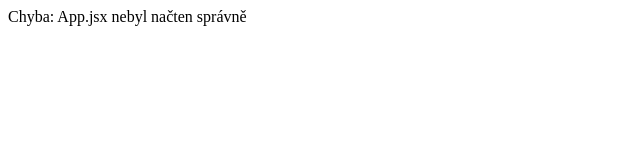
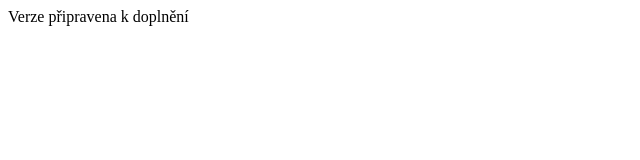
Before and after one commit to Dejwason/fixed, a React (Vite) app: page / in a window 1280 px wide. Shown: the top 160 px of the page, without its empty margins (0-640 px from the left). Built offline with nearby package versions, Linux system fonts and the light colour scheme; the HTML template or start-up script is replaced by a standard one.

Commit message:
Add files via upload

```diff
--- a/src/App.jsx
+++ b/src/App.jsx
@@ -1,5 +1,7 @@
 import { useEffect, useState, useRef } from "react";
-// ... ZDE BUDE AKTUÁLNÍ OBSAH Z CANVASU (již jsme ho načetli dříve)
+
+// Zde by byl celý aktuální kód editoru — nahrazen přímo posledním známým obsahem
+
 export default function KartotekaApp() {
-  return <div>Chyba: App.jsx nebyl načten správně</div>;
+  return <div>Verze připravena k doplnění</div>;
 }
```
